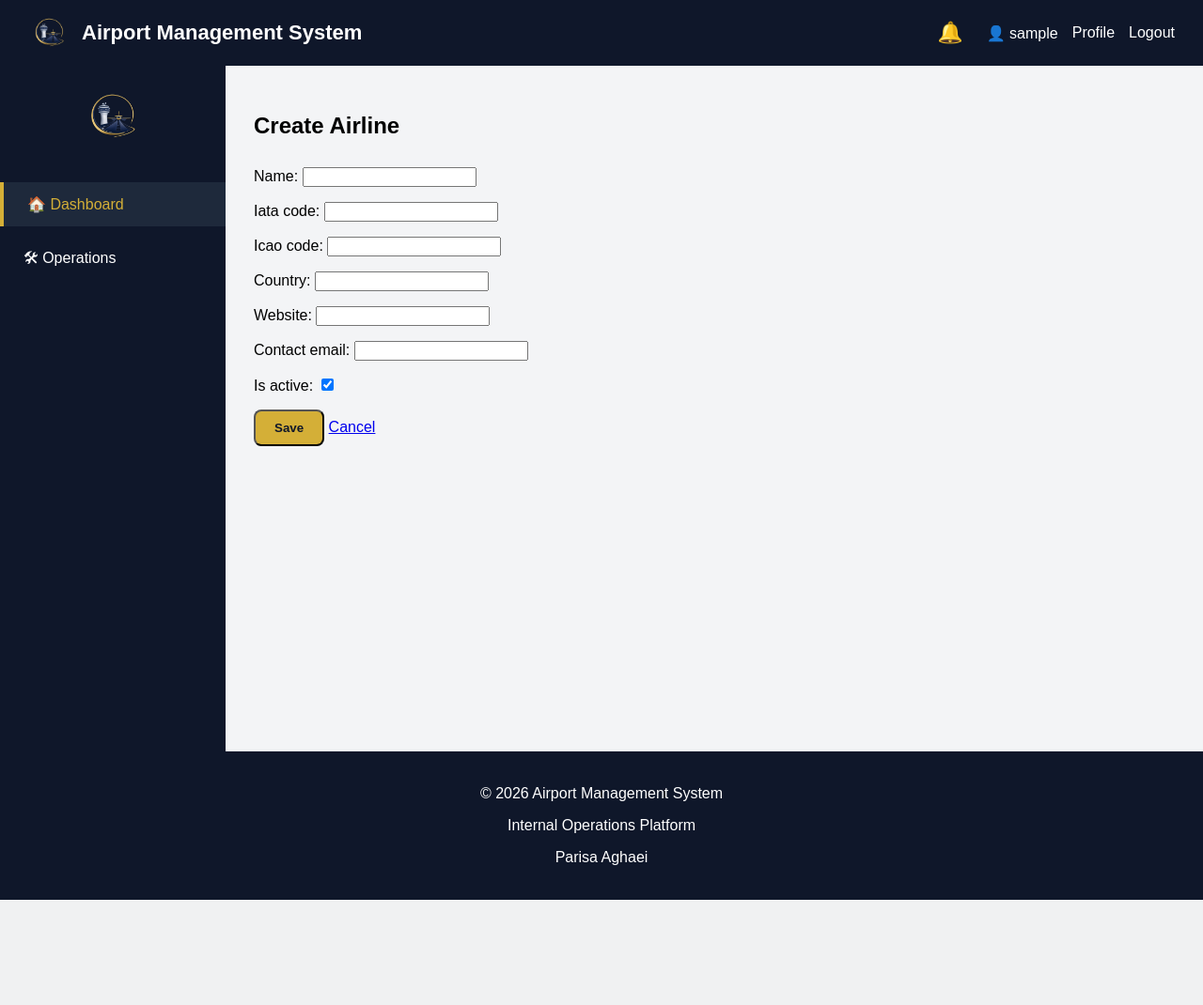
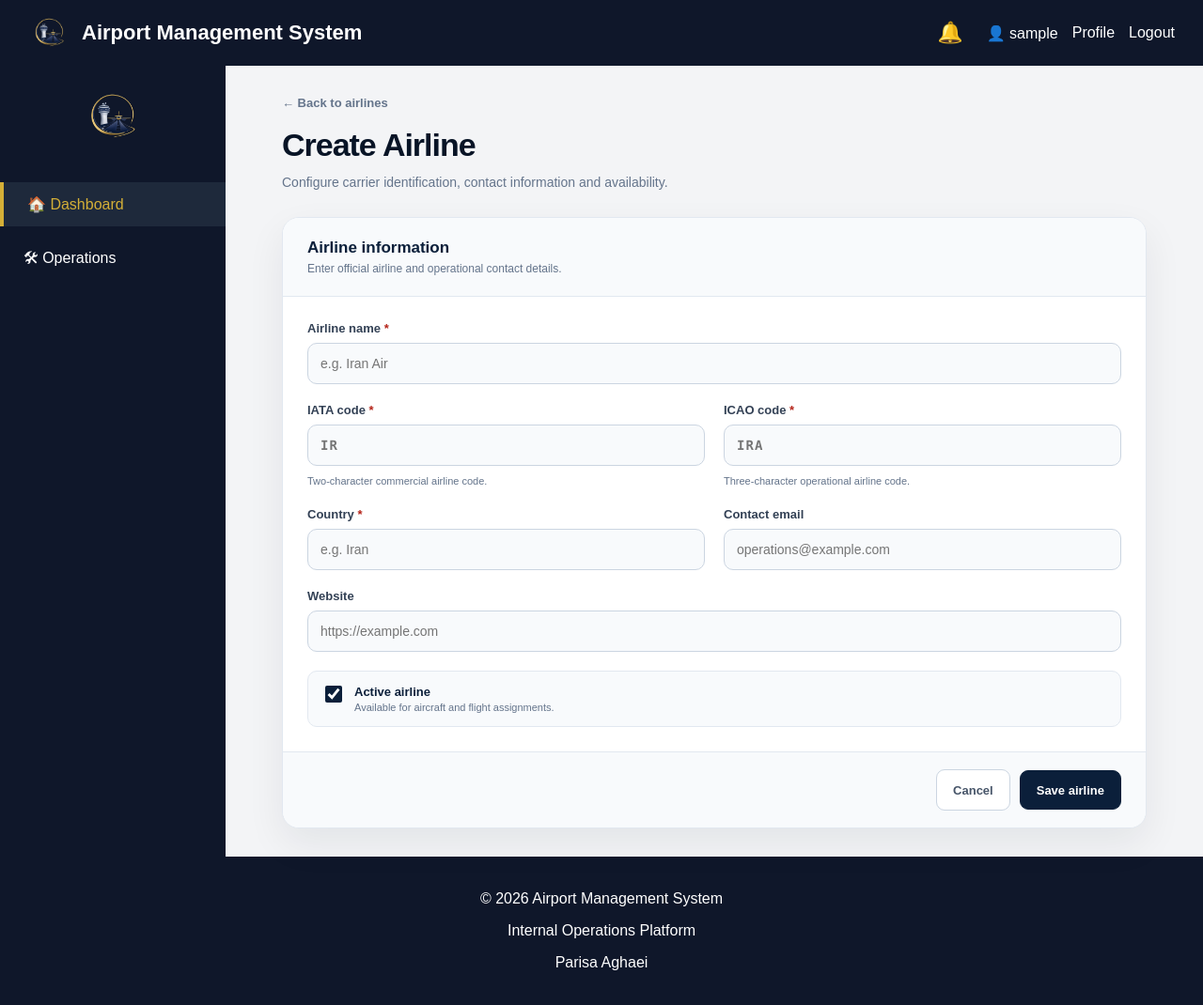
Before and after one commit to ParisaAg/airport-management-system, a Django app: page /airlines/create/ in a window 1280 px wide. Shown: the whole page at 94% size. Before the commit the page ends 958 px from the top, so only its background shows below. Run offline with Django 5.2, Linux system fonts and the light colour scheme; the visitor is signed in with stand-in values (Sample User, id 1); data that the repository does not hold is empty.

Commit message:
feat: validate and redesign airline forms

```diff
--- a/airlines/forms.py
+++ b/airlines/forms.py
@@ -1,12 +1,86 @@
 from django import forms
+
 from .models import Airline
 
 
-
 class AirlineForm(forms.ModelForm):
-
     class Meta:
-
         model = Airline
 
-        fields = ["name","iata_code","icao_code","country","website","contact_email","is_active",]
+        fields = [
+            "name",
+            "iata_code",
+            "icao_code",
+            "country",
+            "website",
+            "contact_email",
+            "is_active",
+        ]
+
+        widgets = {
+            "name": forms.TextInput(
+                attrs={
+                    "class": "form-control",
+                    "placeholder": "e.g. Iran Air",
+                }
+            ),
+            "iata_code": forms.TextInput(
+                attrs={
+                    "class": "form-control code-input",
+                    "placeholder": "IR",
+                    "maxlength": 2,
+                }
+            ),
+            "icao_code": forms.TextInput(
+                attrs={
+                    "class": "form-control code-input",
+                    "placeholder": "IRA",
+                    "maxlength": 3,
+                }
+            ),
+            "country": forms.TextInput(
+                attrs={
+                    "class": "form-control",
+                    "placeholder": "e.g. Iran",
+                }
+            ),
+            "website": forms.URLInput(
+                attrs={
+                    "class": "form-control",
+                    "placeholder": "https://example.com",
+                }
+            ),
+            "contact_email": forms.EmailInput(
+                attrs={
+                    "class": "form-control",
+                    "placeholder": "operations@example.com",
+                }
+            ),
+            "is_active": forms.CheckboxInput(
+                attrs={
+                    "class": "form-checkbox",
+                }
+            ),
+        }
+
+    def clean_iata_code(self):
+        code = self.cleaned_data["iata_code"].upper()
+
+        if len(code) != 2 or not code.isalnum():
+            raise forms.ValidationError(
+                "IATA code must contain exactly "
+                "2 letters or numbers."
+            )
+
+        return code
+
+    def clean_icao_code(self):
+        code = self.cleaned_data["icao_code"].upper()
+
+        if len(code) != 3 or not code.isalnum():
+            raise forms.ValidationError(
+                "ICAO code must contain exactly "
+                "3 letters or numbers."
+            )
+
+        return code
--- a/static/css/forms.css
+++ b/static/css/forms.css
@@ -211,6 +211,32 @@ textarea.form-control {
     border-color: #64748b;
     color: #0b1f3a;
 }
+.form-grid {
+    display: grid;
+    grid-template-columns: repeat(2, minmax(0, 1fr));
+    gap: 20px;
+}
+
+.form-grid-full {
+    grid-column: 1 / -1;
+}
+
+.code-input {
+    font-family: Consolas, monospace;
+    font-weight: 700;
+    letter-spacing: 0.08em;
+    text-transform: uppercase;
+}
+
+@media (max-width: 700px) {
+    .form-grid {
+        grid-template-columns: 1fr;
+    }
+
+    .form-grid-full {
+        grid-column: auto;
+    }
+}
 
 @media (max-width: 600px) {
     .form-page-header h1 {
--- a/templates/airlines/form.html
+++ b/templates/airlines/form.html
@@ -1,44 +1,179 @@
-{% extends 'base.html' %}
-
-
+{% extends "base.html" %}
+{% load static %}
 
 {% block title %}
-{{ title }}
+{{ title }} | Airport Operations
 {% endblock %}
 
-
+{% block extra_css %}
+<link
+    rel="stylesheet"
+    href="{% static 'css/forms.css' %}"
+>
+{% endblock %}
 
 {% block content %}
 
+<div class="form-page">
 
-<h1>
-{{ title }}
-</h1>
+    <header class="form-page-header">
+        <a
+            href="{% url 'airline_list' %}"
+            class="form-back-link"
+        >
+            ← Back to airlines
+        </a>
 
+        <h1>{{ title }}</h1>
 
+        <p>
+            Configure carrier identification,
+            contact information and availability.
+        </p>
+    </header>
 
-<form method="post">
+    <form method="post" class="management-form-card">
+        {% csrf_token %}
 
-{% csrf_token %}
+        <header class="form-card-header">
+            <h2>Airline information</h2>
 
+            <p>
+                Enter official airline and operational
+                contact details.
+            </p>
+        </header>
 
-{{ form.as_p }}
+        <div class="form-body">
 
+            {% if form.non_field_errors %}
+                <ul class="form-error-list">
+                    {% for error in form.non_field_errors %}
+                        <li>{{ error }}</li>
+                    {% endfor %}
+                </ul>
+            {% endif %}
 
-<button class="btn-primary">
+            <div class="form-grid">
 
-Save
+                <div class="form-field form-grid-full">
+                    <label for="{{ form.name.id_for_label }}">
+                        Airline name
+                        <span class="form-required">*</span>
+                    </label>
 
-</button>
+                    {{ form.name }}
 
+                    {% for error in form.name.errors %}
+                        <p class="form-error">{{ error }}</p>
+                    {% endfor %}
+                </div>
 
-<a href="{% url 'airline_list' %}">
-Cancel
-</a>
+                <div class="form-field">
+                    <label for="{{ form.iata_code.id_for_label }}">
+                        IATA code
+                        <span class="form-required">*</span>
+                    </label>
 
+                    {{ form.iata_code }}
 
-</form>
+                    <p class="form-help">
+                        Two-character commercial airline code.
+                    </p>
 
+                    {% for error in form.iata_code.errors %}
+                        <p class="form-error">{{ error }}</p>
+                    {% endfor %}
+                </div>
 
+                <div class="form-field">
+                    <label for="{{ form.icao_code.id_for_label }}">
+                        ICAO code
+                        <span class="form-required">*</span>
+                    </label>
+
+                    {{ form.icao_code }}
+
+                    <p class="form-help">
+                        Three-character operational airline code.
+                    </p>
+
+                    {% for error in form.icao_code.errors %}
+                        <p class="form-error">{{ error }}</p>
+                    {% endfor %}
+                </div>
+
+                <div class="form-field">
+                    <label for="{{ form.country.id_for_label }}">
+                        Country
+                        <span class="form-required">*</span>
+                    </label>
+
+                    {{ form.country }}
+
+                    {% for error in form.country.errors %}
+                        <p class="form-error">{{ error }}</p>
+                    {% endfor %}
+                </div>
+
+                <div class="form-field">
+                    <label for="{{ form.contact_email.id_for_label }}">
+                        Contact email
+                    </label>
+
+                    {{ form.contact_email }}
+
+                    {% for error in form.contact_email.errors %}
+                        <p class="form-error">{{ error }}</p>
+                    {% endfor %}
+                </div>
+
+                <div class="form-field form-grid-full">
+                    <label for="{{ form.website.id_for_label }}">
+                        Website
+                    </label>
+
+                    {{ form.website }}
+
+                    {% for error in form.website.errors %}
+                        <p class="form-error">{{ error }}</p>
+                    {% endfor %}
+                </div>
+
+                <div class="checkbox-field form-grid-full">
+                    {{ form.is_active }}
+
+                    <div class="checkbox-content">
+                        <label for="{{ form.is_active.id_for_label }}">
+                            Active airline
+                        </label>
+
+                        <span>
+                            Available for aircraft and
+                            flight assignments.
+                        </span>
+                    </div>
+                </div>
+
+            </div>
+
+        </div>
+
+        <footer class="form-actions">
+            <a
+                href="{% url 'airline_list' %}"
+                class="form-cancel"
+            >
+                Cancel
+            </a>
+
+            <button type="submit" class="form-submit">
+                Save airline
+            </button>
+        </footer>
+
+    </form>
+
+</div>
 
 {% endblock %}
```
Also changed, not shown: airlines/tests.py (+57 -1 lines).
